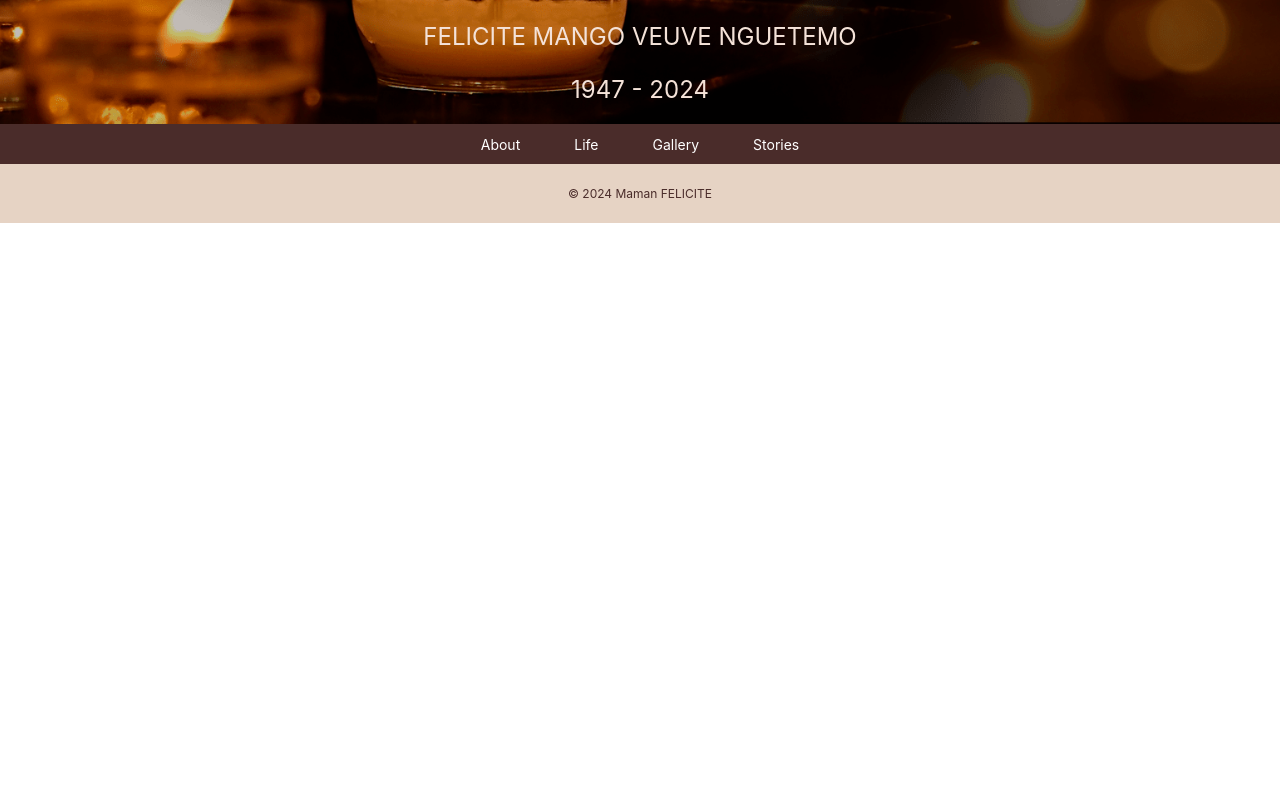
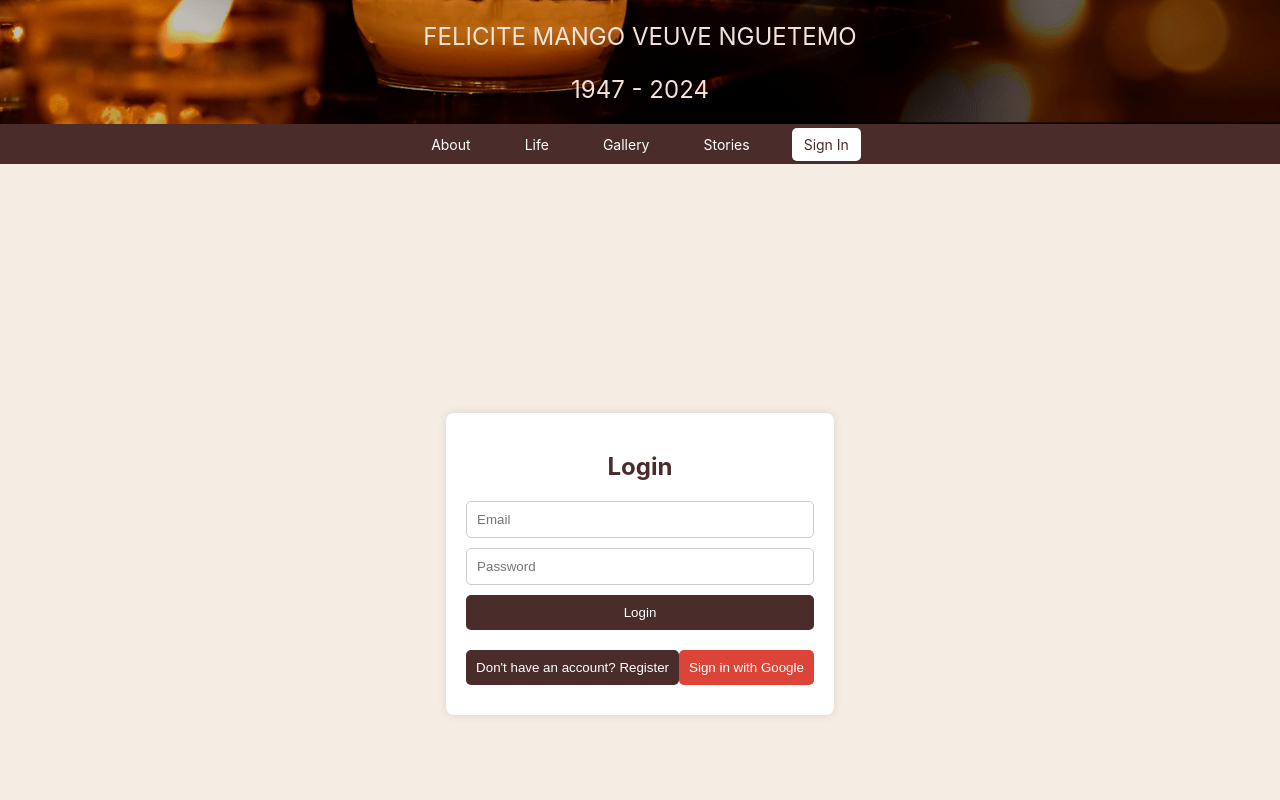
Before and after one commit to Paulhenri27/memorial, a React (Create React App) app: page /auth in a window 1280 px wide. Shown: the part 320-1120 px from the top of the page. Before the commit the page ends 800 px from the top, so only its background shows below. Built offline with nearby package versions, Linux system fonts and the light colour scheme; no server answers.

Commit message:
first commit

```diff
--- a/src/App.js
+++ b/src/App.js
@@ -1,4 +1,3 @@
-// src/App.js
 import React from 'react';
 import { BrowserRouter as Router, Route, Routes } from 'react-router-dom';
 import About from './components/About';
@@ -6,6 +5,7 @@ import Gallery from './components/Gallery';
 import Life from './components/Life';
 import Stories from './components/Stories';
 import Navigation from './components/Navigation';
+import Auth from './components/Auth'; // Import the Auth component
 import Footer from './components/Footer';
 
 function App() {
@@ -18,6 +18,7 @@ function App() {
           <Route path="/life" element={<Life />} />
           <Route path="/gallery" element={<Gallery />} />
           <Route path="/stories" element={<Stories />} />
+          <Route path="/auth" element={<Auth />} /> {/* Add the Auth route */}
         </Routes>
         <Footer />
       </div>
--- /dev/null
+++ b/src/components/Auth.js
@@ -0,0 +1,83 @@
+// src/components/Auth.js
+import React, { useState } from 'react';
+import { useNavigate } from 'react-router-dom';
+import { signInWithEmailAndPassword, createUserWithEmailAndPassword, signInWithPopup, GoogleAuthProvider } from 'firebase/auth';
+import { getDoc, doc, setDoc } from 'firebase/firestore';
+import { auth, db } from '../firebase/firebase';
+import '../styles/Auth.css';
+
+const Auth = () => {
+  const [email, setEmail] = useState('');
+  const [password, setPassword] = useState('');
+  const [isRegister, setIsRegister] = useState(false);
+  const [message, setMessage] = useState('');
+  const navigate = useNavigate();
+  const googleProvider = new GoogleAuthProvider();
+
+  const handleAuth = async (e) => {
+    e.preventDefault();
+    try {
+      if (isRegister) {
+        const userCredential = await createUserWithEmailAndPassword(auth, email, password);
+        await setDoc(doc(db, 'users', userCredential.user.uid), { email, admin: false });
+        setMessage('Successfully registered!');
+      } else {
+        await signInWithEmailAndPassword(auth, email, password);
+        setMessage('Successfully signed in!');
+      }
+      navigate('/');
+    } catch (error) {
+      console.error('Error with authentication', error);
+      setMessage('Error with authentication');
+    }
+  };
+
+  const handleGoogleSignIn = async () => {
+    try {
+      const result = await signInWithPopup(auth, googleProvider);
+      const userDoc = await getDoc(doc(db, 'users', result.user.uid));
+      if (!userDoc.exists()) {
+        await setDoc(doc(db, 'users', result.user.uid), { email: result.user.email, admin: false });
+      }
+      setMessage('Successfully signed in with Google!');
+      navigate('/');
+    } catch (error) {
+      console.error('Error with Google authentication', error);
+      setMessage('Error with Google authentication');
+    }
+  };
+
+  return (
+    <div className="auth-page">
+      <div className="auth-form">
+        <h2>{isRegister ? 'Register' : 'Login'}</h2>
+        <form onSubmit={handleAuth}>
+          <input
+            type="email"
+            placeholder="Email"
+            value={email}
+            onChange={(e) => setEmail(e.target.value)}
+            required
+          />
+          <input
+            type="password"
+            placeholder="Password"
+            value={password}
+            onChange={(e) => setPassword(e.target.value)}
+            required
+          />
+          <button type="submit">{isRegister ? 'Register' : 'Login'}</button>
+        </form>
+        <button onClick={() => setIsRegister(!isRegister)}>
+          {isRegister ? 'Already have an account? Login' : "Don't have an account? Register"}
+        </button>
+        <button onClick={handleGoogleSignIn} className="google-signin-btn">
+          Sign in with Google
+        </button>
+        {message && <p className="message">{message}</p>}
+      </div>
+    </div>
+  );
+};
+
+export default Auth;
--- a/src/components/Life.js
+++ b/src/components/Life.js
@@ -36,9 +36,10 @@ const Life = () => {
             <p>* Née le 08 Décembre 1947 à Dschang</p>
             <p>* Décédée le 3 Mai 2024 à Djerba-Tunisie</p>
             <h3>VIE PROFESSIONNELLE</h3>
-            <p>* Hôtesse d'accueil à la Délégation du Tourisme de Garoua</p>
+            <p>* Hôtesse d'accueil et secrétaire à la Délégation du Tourisme de Garoua</p>
             <h3>VIE ASSOCIATIVE</h3>
             <p>* Membre de plusieurs associations</p>
+            <p>* Membre de plusieurs groupes religieux</p>
             <h3>VIE RELIGIEUSE</h3>
             <p>* Chrétienne engagée catholique</p>
             <h3>VIE FAMILIALE</h3>
--- a/src/components/Navigation.js
+++ b/src/components/Navigation.js
@@ -1,10 +1,33 @@
-import React from 'react';
+// src/components/Navigation.js
+import React, { useState, useEffect } from 'react';
 import { NavLink } from 'react-router-dom';
+import { onAuthStateChanged } from 'firebase/auth';
+import { doc, getDoc } from 'firebase/firestore';
+import { auth, db } from '../firebase/firebase';
 import '../styles/Navigation.css';
 import logo from '../assets/bird-removebg-preview.png';
 import rightImage from '../assets/right-image.jpg';
 
 const Navigation = () => {
+  const [user, setUser] = useState(null);
+  const [isAdmin, setIsAdmin] = useState(false);
+
+  useEffect(() => {
+    const unsubscribe = onAuthStateChanged(auth, async (currentUser) => {
+      setUser(currentUser);
+      if (currentUser) {
+        const userDoc = await getDoc(doc(db, 'users', currentUser.uid));
+        if (userDoc.exists()) {
+          setIsAdmin(userDoc.data().admin);
+        }
+      } else {
+        setIsAdmin(false);
+      }
+    });
+
+    return () => unsubscribe();
+  }, []);
+
   return (
     <nav className="navbar">
       <div className="navbar-top">
@@ -56,6 +79,16 @@ const Navigation = () => {
               Stories
             </NavLink>
           </li>
+          {!user && (
+            <li>
+              <NavLink
+                to="/auth"
+                className={({ isActive }) => (isActive ? 'nav-link active' : 'nav-link')}
+              >
+                Sign In
+              </NavLink>
+            </li>
+          )}
         </ul>
       </div>
     </nav>
--- a/src/components/Stories.js
+++ b/src/components/Stories.js
@@ -1,6 +1,7 @@
 import React, { useState, useEffect, useRef } from 'react';
 import { collection, addDoc, getDocs } from 'firebase/firestore';
-import { db } from '../firebase/firebase';
+import { db, auth } from '../firebase/firebase';
+import { onAuthStateChanged } from 'firebase/auth';
 import { FontAwesomeIcon } from '@fortawesome/react-fontawesome';
 import { faPen, faFeatherAlt, faArrowLeft } from '@fortawesome/free-solid-svg-icons';
 import '../styles/Stories.css';
@@ -13,6 +14,8 @@ const Stories = () => {
   const [photos, setPhotos] = useState([]);
   const [currentSlide, setCurrentSlide] = useState(0);
   const [expandedStories, setExpandedStories] = useState([]);
+  const [isAuthenticated, setIsAuthenticated] = useState(false);
+  const [showPopup, setShowPopup] = useState(false);
   const formRef = useRef(null);
 
   useEffect(() => {
@@ -44,8 +47,23 @@ const Stories = () => {
     return () => clearInterval(interval);
   }, [photos.length]);
 
+  useEffect(() => {
+    const unsubscribe = onAuthStateChanged(auth, (user) => {
+      setIsAuthenticated(!!user);
+    });
+    return () => unsubscribe();
+  }, []);
+
   const handleSubmit = async (e) => {
     e.preventDefault();
+
+    if (!isAuthenticated) {
+      setShowPopup(true);
+      setTimeout(() => {
+        setShowPopup(false);
+      }, 6000);
+      return;
+    }
 
     const currentDate = new Date().toISOString();
 
@@ -169,6 +187,11 @@ const Stories = () => {
           <span className="btn-text">Add Story</span>
         </button>
       )}
+      {showPopup && (
+        <div className="popup">
+          <p>Please log in or sign up to submit a story.</p>
+        </div>
+      )}
     </div>
   );
 };
--- a/src/firebase/firebase.js
+++ b/src/firebase/firebase.js
@@ -1,6 +1,7 @@
 // src/firebase/firebase.js
 import { initializeApp } from "firebase/app";
 import { getFirestore } from "firebase/firestore";
+import { getAuth } from "firebase/auth";
 import { getStorage } from "firebase/storage";
 import { getAnalytics } from "firebase/analytics";
 
@@ -18,7 +19,8 @@ const firebaseConfig = {
 // Initialize Firebase
 const app = initializeApp(firebaseConfig);
 const analytics = getAnalytics(app);
+const auth = getAuth(app);
 const db = getFirestore(app);
 const storage = getStorage(app);
 
-export { db, storage, analytics };
+export { db, storage, analytics ,auth};
--- /dev/null
+++ b/src/styles/Auth.css
@@ -0,0 +1,53 @@
+/* src/styles/Auth.css */
+.auth-page {
+    display: flex;
+    justify-content: center;
+    align-items: center;
+    height: 100vh;
+    background-color: #f5ece3;
+  }
+
+  .auth-form {
+    background-color: #fff;
+    padding: 20px;
+    border-radius: 8px;
+    box-shadow: 0 0 10px rgba(0, 0, 0, 0.1);
+    text-align: center;
+  }
+
+  .auth-form h2 {
+    margin-bottom: 20px;
+    color: #4a2c2a;
+  }
+
+  .auth-form form {
+    display: flex;
+    flex-direction: column;
+    margin-bottom: 10px;
+  }
+
+  .auth-form input {
+    padding: 10px;
+    margin-bottom: 10px;
+    border: 1px solid #ccc;
+    border-radius: 5px;
+  }
+
+  .auth-form button {
+    padding: 10px;
+    margin-bottom: 10px;
+    border: none;
+    border-radius: 5px;
+    cursor: pointer;
+    background-color: #4a2c2a;
+    color: #fff;
+  }
+
+  .auth-form .google-signin-btn {
+    background-color: #db4437; /* Google Red */
+  }
+
+  .auth-form .message {
+    color: red;
+    margin-top: 10px;
+  }
--- a/src/styles/Gallery.css
+++ b/src/styles/Gallery.css
@@ -336,3 +336,8 @@
     padding: 0;
   }
 }
+
+/* src/styles/Gallery.css */
+.photos ul li.selected {
+  border: 2px solid #d9534f; /* Highlight selected photo */
+}
--- a/src/styles/Navigation.css
+++ b/src/styles/Navigation.css
@@ -125,3 +125,16 @@
     height: 200px;
   }
 }
+
+.signout-button {
+  background: none;
+  border: none;
+  color: #4a2c2a;
+  font-size: 16px;
+  cursor: pointer;
+  padding: 10px 20px;
+}
+
+.signout-button:hover {
+  background-color: #f5ece3;
+}
--- a/src/styles/Stories.css
+++ b/src/styles/Stories.css
@@ -321,3 +321,17 @@
     max-width: 100%;
   }
 }
+
+.popup {
+  position: fixed;
+  top: 20px;
+  left: 50%;
+  transform: translateX(-50%);
+  background-color: #f5ece3;
+  color: #4a2c2a;
+  padding: 10px 20px;
+  border: 1px solid #4a2c2a;
+  border-radius: 5px;
+  z-index: 1000;
+  font-size: 16px;
+}
```
Also changed, not shown: src/components/About.js (+54 -33 lines), src/components/Gallery.js (+63 -9 lines).
